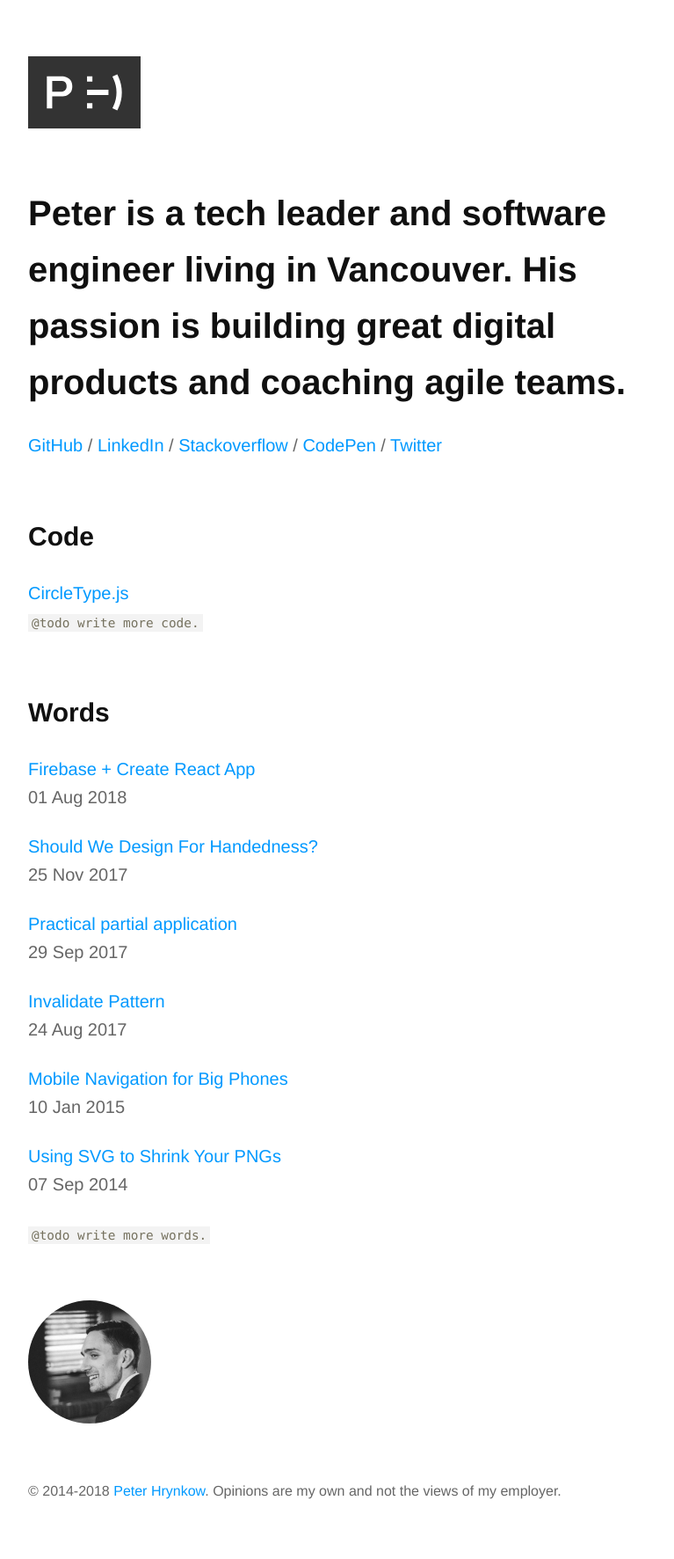
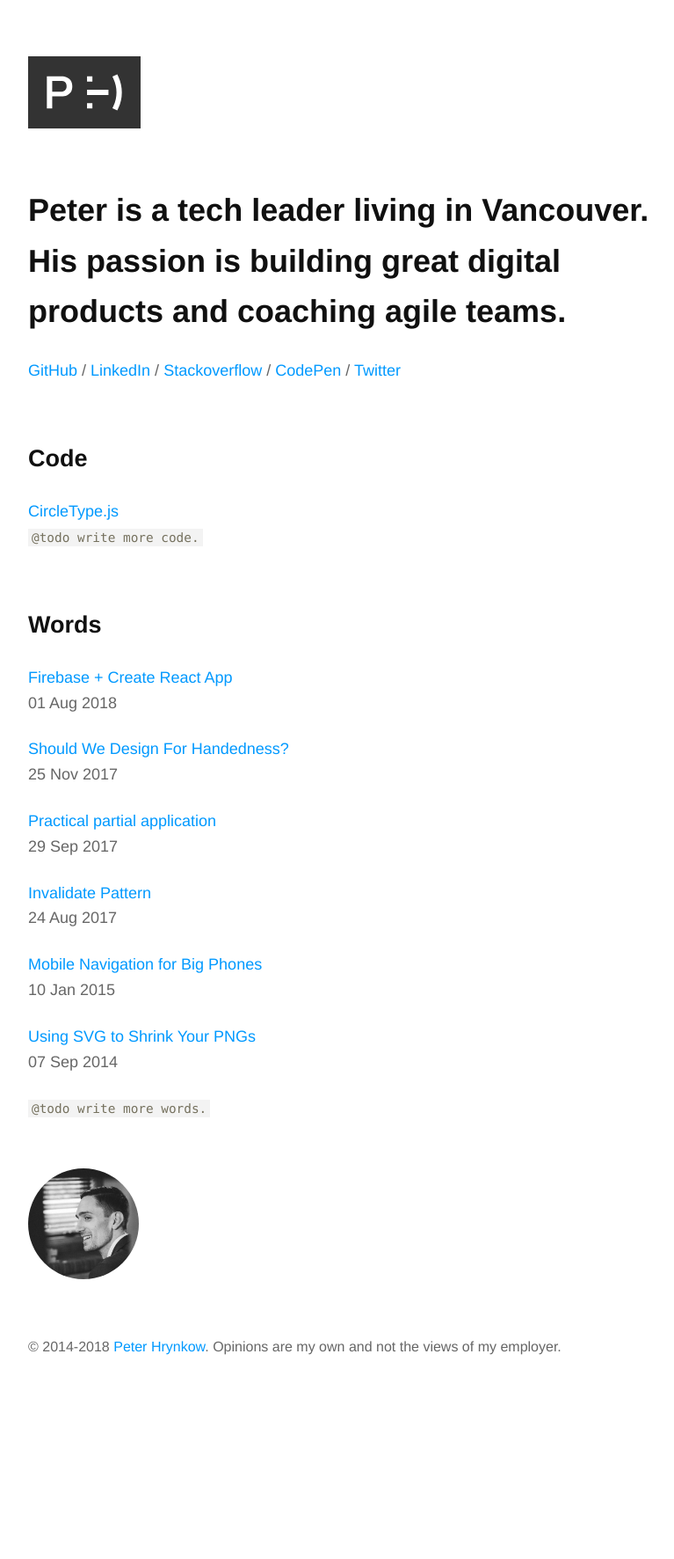
Before and after one commit to peterhry/peterhrynkow.com, a Jekyll site: the page built from index.md, in a window 1280 px wide. Shown: the whole page at 88% size, without its empty margins (224-991 px from the left). Built offline with Jekyll 4.4.1, drawn with Linux system fonts in a browser that asks for light colours; some web fonts are replaced; our own code applies the rules of GitHub Pages for plain Markdown files; after the commit the page ends 1608 px from its top, so only the background shows below that.

Commit message:
More edits, design tweaks

```diff
--- a/css/peterhry.css
+++ b/css/peterhry.css
@@ -74,7 +74,7 @@
 
 body {
   color: #666;
-  font: 1.25rem/1.6 'adelle-sans', Helvetica, Arial, sans-serif;
+  font: 1.125rem/1.6 'adelle-sans', Helvetica, Arial, sans-serif;
   margin: 0;
   padding: 0;
   -webkit-font-smoothing: antialiased;
--- a/index.md
+++ b/index.md
@@ -1,5 +1,5 @@
 
-# Peter is a tech leader and software engineer living in Vancouver. His passion is building great digital products and coaching agile teams.
+# Peter is a tech leader living in Vancouver. His passion is building great digital products and coaching agile teams.
 
 <a href="{{ site.author.github }}">GitHub</a> /
 <a href="{{ site.author.linkedin }}">LinkedIn</a> /
```
